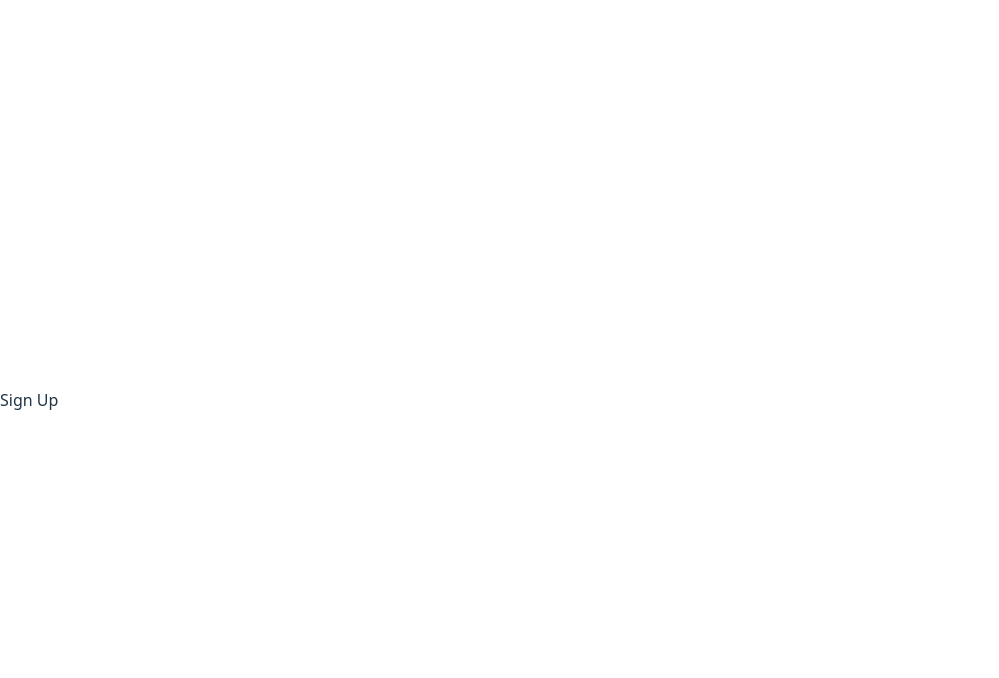
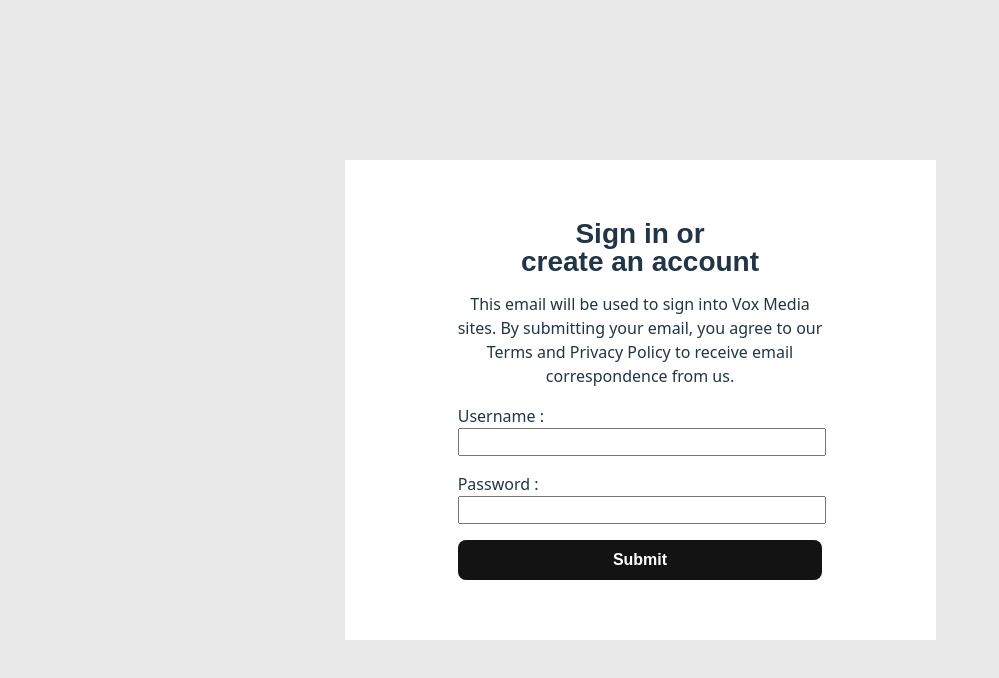
Before and after one commit to franklinwangg/BoxingNews258Redesign, a React (Vite) app: page /sign-up in a window 1280 px wide. Shown: the top 678 px of the page, without its empty margins (0-999 px from the left). Built offline with nearby package versions, Linux system fonts and the light colour scheme; no server answers.

Commit message:
created css for signup page

```diff
--- a/package.json
+++ b/package.json
@@ -1,5 +1,5 @@
 {
-  "name": "vite-project",
+  "name": "BoxingNews258",
   "private": true,
   "version": "0.0.0",
   "type": "module",
@@ -10,6 +10,10 @@
     "preview": "vite preview"
   },
   "dependencies": {
+    "cors": "^2.8.5",
+    "dotenv": "^17.2.2",
+    "express": "^5.1.0",
+    "pg": "^8.16.3",
     "react": "^19.1.1",
     "react-dom": "^19.1.1",
     "react-router-dom": "^7.8.2"
--- a/src/components/HeaderBar.jsx
+++ b/src/components/HeaderBar.jsx
@@ -1,8 +1,13 @@
 import React from "react";
 import logo from "../assets/logo.png";
 import "./HeaderBar.css";
+import { useNavigate } from "react-router-dom";
+import Login from "../pages/Login/Login";
+import SignUp from "../pages/SignUp/SignUp";
 
 const HeaderBar = () => {
+  const navigate = useNavigate();
+
   return (
     <>
       <header className="header">
@@ -10,8 +15,22 @@ const HeaderBar = () => {
           <div className="brand">SB NATION</div>
           <div className="actions">
             <div className="actions__auth-links">
-              <button className="header__auth-btn">Sign Up</button>
-              <button className="header__auth-btn">Login</button>
+              <button
+                className="header__auth-btn"
+                onClick={() => {
+                  navigate("/sign-up");
+                }}
+              >
+                Sign Up
+              </button>
+              <button
+                className="header__auth-btn"
+                onClick={() => {
+                  navigate("/login");
+                }}
+              >
+                Login
+              </button>
             </div>
           </div>
         </div>
--- a/src/contexts/PostsProvider.jsx
+++ b/src/contexts/PostsProvider.jsx
@@ -1,8 +1,12 @@
 import React, { createContext, useState, useEffect } from "react";
+
 // import data from "../fakeData/data.json";
 // import data from "/fakeData/data.json";
 
 export const PostsContext = createContext();
+
+const VITE_SERVER_ORIGIN = import.meta.env.VITE_SERVER_ORIGIN;
+console.log(`VITE SERVER ORIGIN : ${VITE_SERVER_ORIGIN}`);
 
 const PostsProvider = ({ children }) => {
   // 1) fetch the data
@@ -12,12 +16,12 @@ const PostsProvider = ({ children }) => {
 
   const [posts, setPosts] = useState([]);
   const fetchData = () => {
-    fetch("/fakeData/data.json")
+    fetch(`${VITE_SERVER_ORIGIN}/posts`)
       .then((promise) => {
         return promise.json();
       })
       .then((dataJson) => {
-        setPosts(dataJson);
+        setPosts(JSON.parse(dataJson));
       });
   };
 
--- a/src/pages/Homepage/Homepage.jsx
+++ b/src/pages/Homepage/Homepage.jsx
@@ -25,6 +25,7 @@ const Homepage = () => {
 
   const { posts } = useContext(PostsContext);
   console.log("homepage : posts - ", posts);
+  console.log("posts[0] : ", posts[0]);
 
   return (
     <div className="homepage">
--- /dev/null
+++ b/src/pages/SignUp/SignUp.css
@@ -0,0 +1,180 @@
+/* Inline | http://localhost:5173/sign-up */
+
+.signup-page__signup-title {
+  font-family: "__DrukText_7ca309", "__DrukText_Fallback_7ca309", Arial,
+    sans-serif, Arial, sans-serif;
+  font-size: 28px;
+}
+
+.signup-page__username-and-password-field {
+}
+
+body {
+  background-color: #e9e9e9;
+}
+
+#root {
+}
+
+/* Inline | http://localhost:5173/sign-up */
+
+.signup-page__username-and-password-field {
+  display: flex;
+  flex-direction: column;
+  margin-left: 5vw;
+  margin-right: 5vw;
+  background-color: white;
+  padding-left: 5vw;
+  padding-right: 5vw;
+  padding-top: 5vh;
+  padding-bottom: 5vh;
+}
+
+/* Inline | http://localhost:5173/sign-up */
+
+.signup-page__signup-title {
+  justify-content: space-evenly;
+}
+
+.signup-page__signup-description {
+  display: flex;
+}
+
+/* Inline | http://localhost:5173/sign-up */
+
+.signup-page__signup-title {
+  /* justify-content: space-evenly; */
+  justify-content: center;
+}
+
+.signup-page__signup-description {
+  justify-content: space-evenly;
+  margin-top: 2vh;
+}
+
+/* Inline | http://localhost:5173/sign-up */
+
+.signup-page__signup-title {
+  text-align: center;
+}
+
+.signup-page__signup-description {
+  text-align: center;
+}
+
+#root {
+  width: 100%;
+}
+
+.signup-page__signup-description {
+}
+
+.signup-page__signup-title {
+  line-height: 1.1;
+}
+
+.signup-page__label--password {
+}
+
+.signup-page__input {
+  width: 50%;
+  display: flex;
+}
+
+.signup-page__label {
+  display: flex;
+}
+
+/* Inline | http://localhost:5173/sign-up */
+
+.signup-page__entry-section {
+  display: flex;
+  flex-direction: column;
+}
+
+.signup-page__username-and-password-field {
+  max-width: 463px;
+}
+
+/* Inline | http://localhost:5173/sign-up */
+
+.signup-page__label {
+  /* justify-content: center; */
+  /* margin-right: 28vw; */
+}
+
+/* Inline | http://localhost:5173/sign-up */
+
+.signup-page__entry-section {
+  /* margin-left: 26vw; */
+}
+
+.signup-page__input {
+  /* width: 50%; */
+  width: 100%;
+}
+
+.signup-page__label {
+  /* justify-content: center; */
+  /* margin-right: 28vw; */
+}
+
+/* Inline | http://localhost:5173/sign-up */
+
+.signup-page__signup-form {
+  display: flex;
+  flex-direction: column;
+}
+
+.signup-page__username-and-password-field {
+  display: flex;
+  justify-content: center;
+}
+
+.signup-page__username-and-password-field {
+  display: flex;
+  justify-content: center;
+  align-items: center;
+}
+
+.signup-page__signup-description {
+  margin-bottom: 2vh;
+}
+
+.signup-page__input {
+  height: 3vh;
+}
+
+/* Inline | http://localhost:5173/sign-up */
+
+.signup-page__username-and-password-field {
+  font: var(--_1l2t50lm3);
+  display: flex;
+  justify-content: center;
+  align-items: center;
+  min-height: 50vh;
+  margin: auto;
+}
+
+/* Inline | http://localhost:5173/sign-up */
+
+.signup-page__signup-title {
+  font: 700 28px/100% "__DrukText_7ca309", "__DrukText_Fallback_7ca309", Arial,
+    sans-serif, Arial, sans-serif;
+  /* \37 00\ 28px\/100\%\ \'__DrukText_7ca309\'\,\ \'__DrukText_Fallback_7ca309\'\,\ Arial\,\ sans-serif\,Arial\,sans-serif; */
+}
+
+.signup-page__submit-button {
+  color: #fff;
+  background-color: #131313;
+  font: 700 16px/120% "__DrukText_7ca309", "__DrukText_Fallback_7ca309", Arial,
+    sans-serif, Arial, sans-serif;
+}
+
+.signup-page__signup-title {
+  font-weight: bold;
+}
+
+.signup-page__entry-section {
+  margin-bottom: 1rem;
+}
--- a/src/pages/SignUp/SignUp.jsx
+++ b/src/pages/SignUp/SignUp.jsx
@@ -1,7 +1,62 @@
 import React from "react";
+import "./Signup.css";
 
 const SignUp = () => {
-  return <div>Sign Up</div>;
+  const VITE_SERVER_ORIGIN = import.meta.env.VITE_SERVER_ORIGIN;
+
+  const handleSubmitButton = () => {
+    fetch(`${VITE_SERVER_ORIGIN}/sign-up`);
+  };
+
+  return (
+    <div className="signup-page">
+      <div className="signup-page__header"></div>
+      <div className="signup-page__username-and-password-field">
+        <div className="signup-page__signup-title">
+          Sign in or <br />
+          create an account
+        </div>
+
+        <form className="signup-page__signup-form">
+          <div className="signup-page__signup-description">
+            This email will be used to sign into Vox Media <br />
+            sites. By submitting your email, you agree to our <br />
+            Terms and Privacy Policy to receive email
+            <br />
+            correspondence from us.
+          </div>
+          <div className="signup-page__entry-section">
+            <label className="signup-page__label signup-page__label--username">
+              Username :
+            </label>
+            <input
+              className="signup-page__input signup-page__input--username"
+              type="text"
+            />
+          </div>
+
+          <div className="signup-page__entry-section">
+            <label className="signup-page__label signup-page__label--password">
+              Password :
+            </label>
+            <input
+              className="signup-page__input signup-page__input--password"
+              type="text"
+            />
+          </div>
+
+          <button
+            className="signup-page__submit-button"
+            onClick={() => {
+              handleSubmitButton;
+            }}
+          >
+            Submit
+          </button>
+        </form>
+      </div>
+    </div>
+  );
 };
 
 export default SignUp;
```
Also changed, not shown: middleware/cors.cjs (added, +7 -0 lines), routes/postRoutes.cjs (added, +19 -0 lines), routes/userRoutes.cjs (added, +20 -0 lines), server.cjs (added, +16 -0 lines), 2 other files (tests, documents, lock files or other folders).
